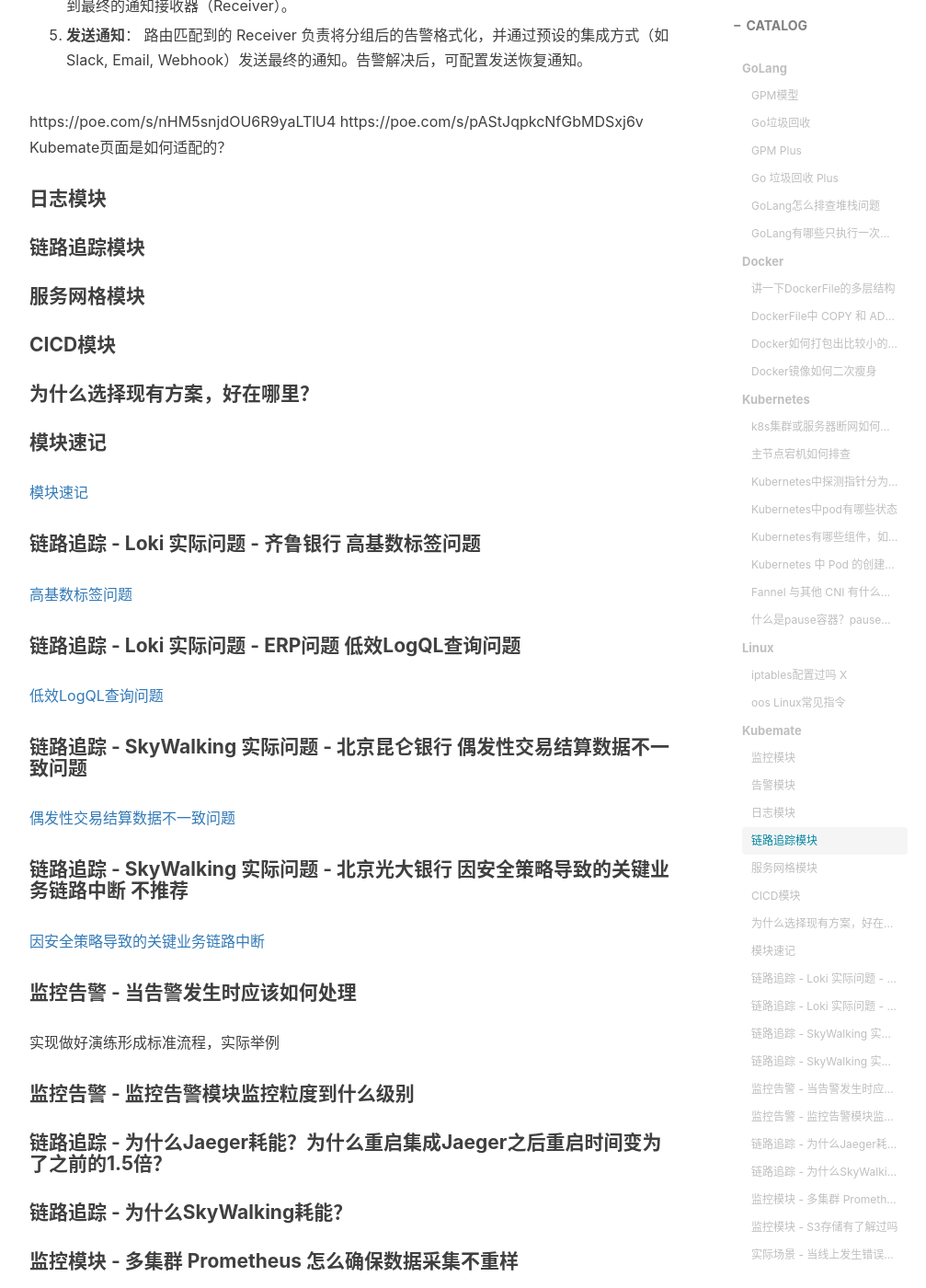
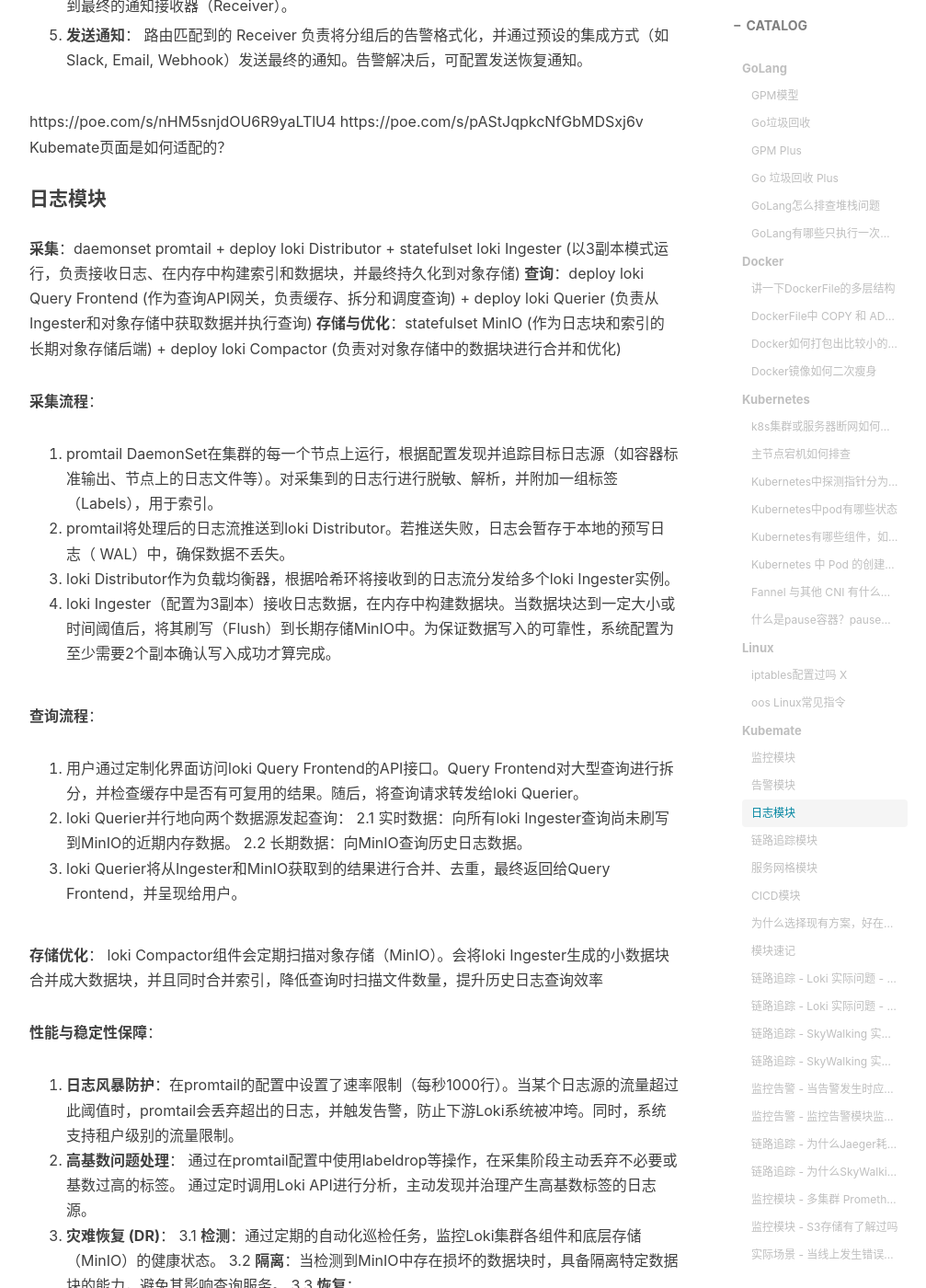
Before and after one commit to hodie-aurora/hodie-aurora.github.io, a Jekyll site: the page built from _posts/2025-10-26-01-AAll.md, in a window 1280 px wide and 1400 px high, scrolled down 11876 px. Shown: the whole window at 92% size, without its empty margins (233-1240 px from the left). Built offline with Jekyll 4.4.1, drawn with Linux system fonts in a browser that asks for light colours; nearby versions of some CDN libraries; comment, search, counter and statistics services are not loaded; some of the changed text lies outside the part shown.

Commit message:
update loki

```diff
--- a/_posts/2025-10-26-01-AAll.md
+++ b/_posts/2025-10-26-01-AAll.md
@@ -370,6 +370,39 @@ Kubemate页面是如何适配的？
 
 #### 日志模块
 
+**采集**：daemonset promtail + deploy loki Distributor + statefulset loki Ingester (以3副本模式运行，负责接收日志、在内存中构建索引和数据块，并最终持久化到对象存储)
+**查询**：deploy loki Query Frontend (作为查询API网关，负责缓存、拆分和调度查询) + deploy loki Querier (负责从Ingester和对象存储中获取数据并执行查询)
+**存储与优化**：statefulset MinIO (作为日志块和索引的长期对象存储后端) + deploy loki Compactor (负责对对象存储中的数据块进行合并和优化)
+
+**采集流程**：
+1. promtail DaemonSet在集群的每一个节点上运行，根据配置发现并追踪目标日志源（如容器标准输出、节点上的日志文件等）。对采集到的日志行进行脱敏、解析，并附加一组标签（Labels），用于索引。
+2. promtail将处理后的日志流推送到loki Distributor。若推送失败，日志会暂存于本地的预写日志（ WAL）中，确保数据不丢失。
+3. loki Distributor作为负载均衡器，根据哈希环将接收到的日志流分发给多个loki Ingester实例。
+4. loki Ingester（配置为3副本）接收日志数据，在内存中构建数据块。当数据块达到一定大小或时间阈值后，将其刷写（Flush）到长期存储MinIO中。为保证数据写入的可靠性，系统配置为至少需要2个副本确认写入成功才算完成。
+
+**查询流程**：
+1. 用户通过定制化界面访问loki Query Frontend的API接口。Query Frontend对大型查询进行拆分，并检查缓存中是否有可复用的结果。随后，将查询请求转发给loki Querier。
+2. loki Querier并行地向两个数据源发起查询：
+   2.1 实时数据：向所有loki Ingester查询尚未刷写到MinIO的近期内存数据。
+   2.2 长期数据：向MinIO查询历史日志数据。
+3. loki Querier将从Ingester和MinIO获取到的结果进行合并、去重，最终返回给Query Frontend，并呈现给用户。
+
+**存储优化**：
+loki Compactor组件会定期扫描对象存储（MinIO）。会将loki Ingester生成的小数据块合并成大数据块，并且同时合并索引，降低查询时扫描文件数量，提升历史日志查询效率
+
+**性能与稳定性保障**：
+
+1. **日志风暴防护**：在promtail的配置中设置了速率限制（每秒1000行）。当某个日志源的流量超过此阈值时，promtail会丢弃超出的日志，并触发告警，防止下游Loki系统被冲垮。同时，系统支持租户级别的流量限制。
+2. **高基数问题处理**：
+   通过在promtail配置中使用labeldrop等操作，在采集阶段主动丢弃不必要或基数过高的标签。
+   通过定时调用Loki API进行分析，主动发现并治理产生高基数标签的日志源。
+3. **灾难恢复 (DR)**：
+   3.1 **检测**：通过定期的自动化巡检任务，监控Loki集群各组件和底层存储（MinIO）的健康状态。
+   3.2 **隔离**：当检测到MinIO中存在损坏的数据块时，具备隔离特定数据块的能力，避免其影响查询服务。
+   3.3 **恢复**：
+   * **小规模故障**：MinIO采用纠删码（Erasure Coding）模式部署，能够自动恢复单个或少数几个磁盘/节点的故障，保障数据的持久性和可用性。
+   * **大规模灾难**：定期将MinIO中的数据进行异地冷备份，用于在发生区域性故障等重大灾难时进行数据恢复。
+
 #### 链路追踪模块
 
 #### 服务网格模块
```
